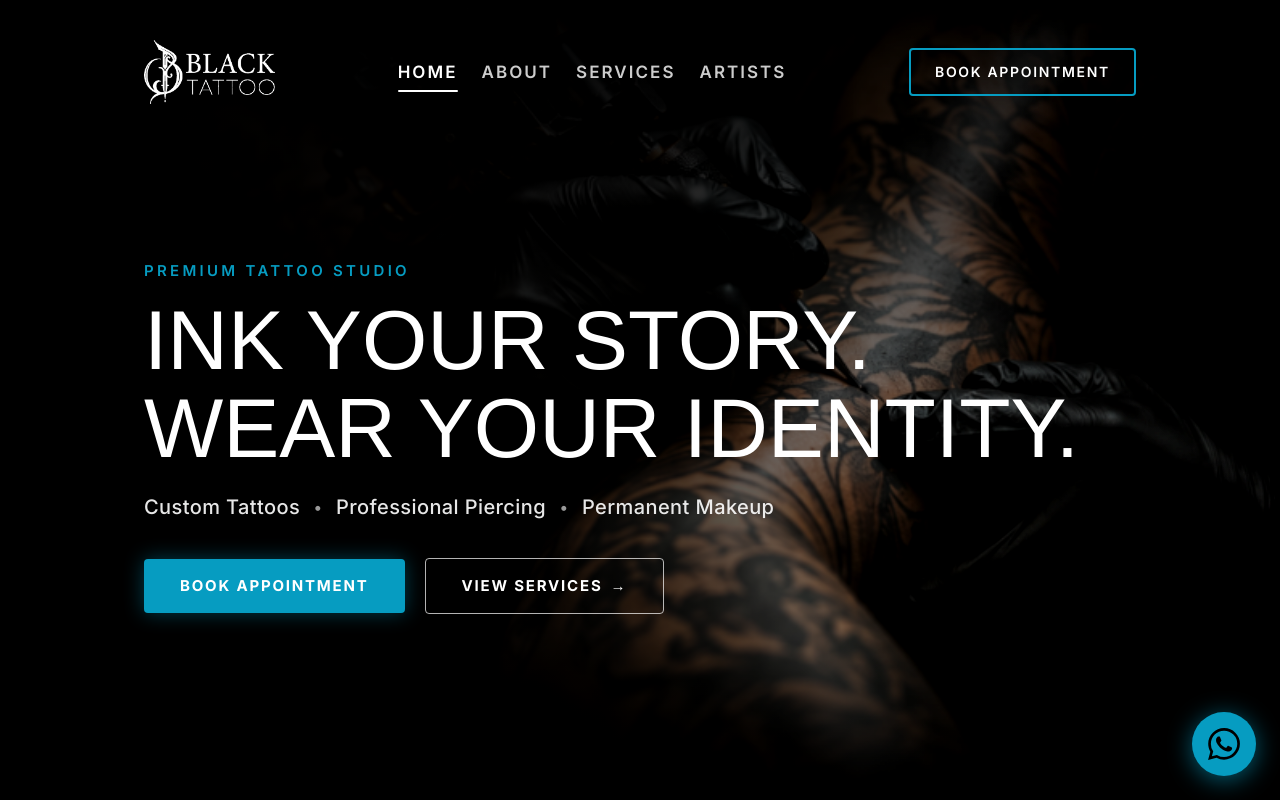
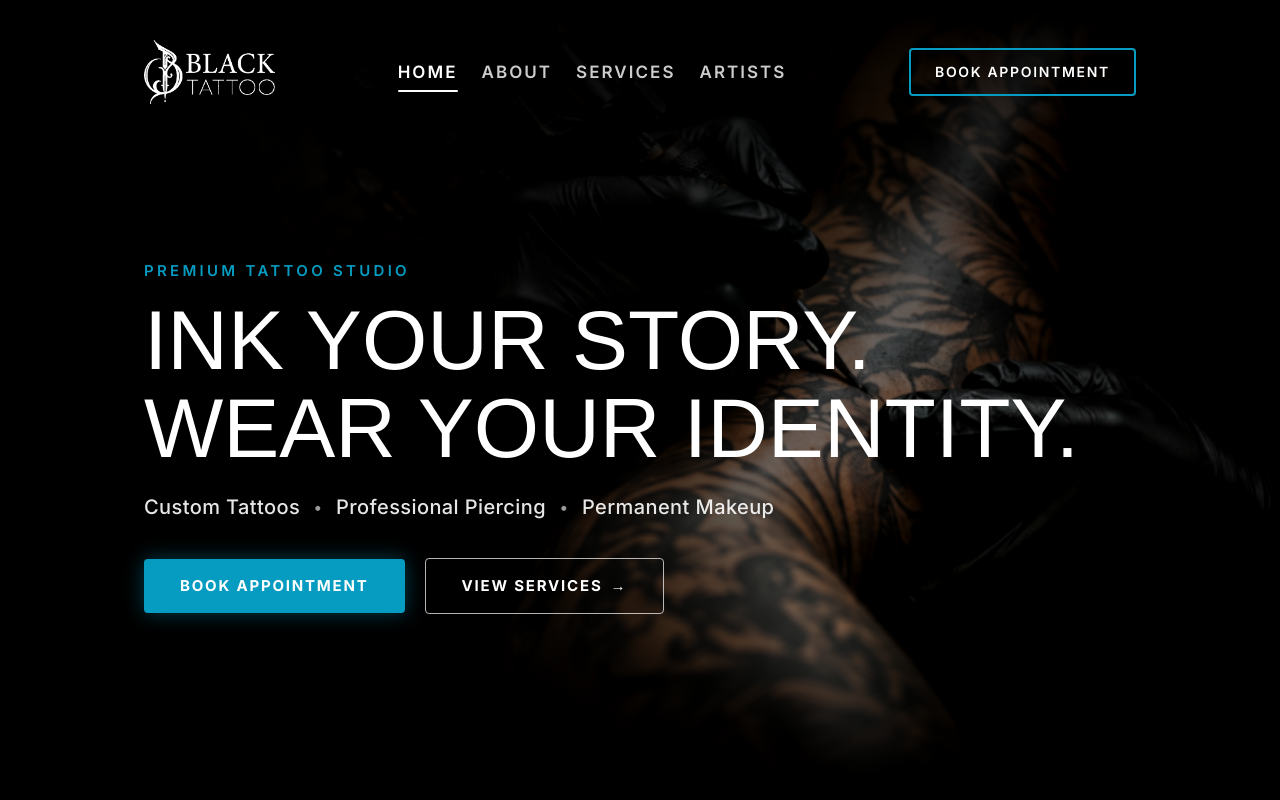
Before and after one commit to balasadhana/black-tattoos-studio, a React (Vite) app: page / in a window 1280 px wide. Shown: the top 800 px of the page. Built offline with nearby package versions, Linux system fonts and the light colour scheme; a web font is replaced by a local one.

Commit message:
Remove floating WhatsApp button from App.jsx

```diff
--- a/src/App.jsx
+++ b/src/App.jsx
@@ -7,7 +7,6 @@ import Artists from './components/Artists';
 import Reviews from './components/Reviews';
 import Booking from './components/Booking';
 import Footer from './components/Footer';
-import FloatingWhatsApp from './components/FloatingWhatsApp';
 
 function App() {
   return (
@@ -22,7 +21,6 @@ function App() {
         <Booking />
       </main>
       <Footer />
-      <FloatingWhatsApp />
     </div>
   );
 }
```
